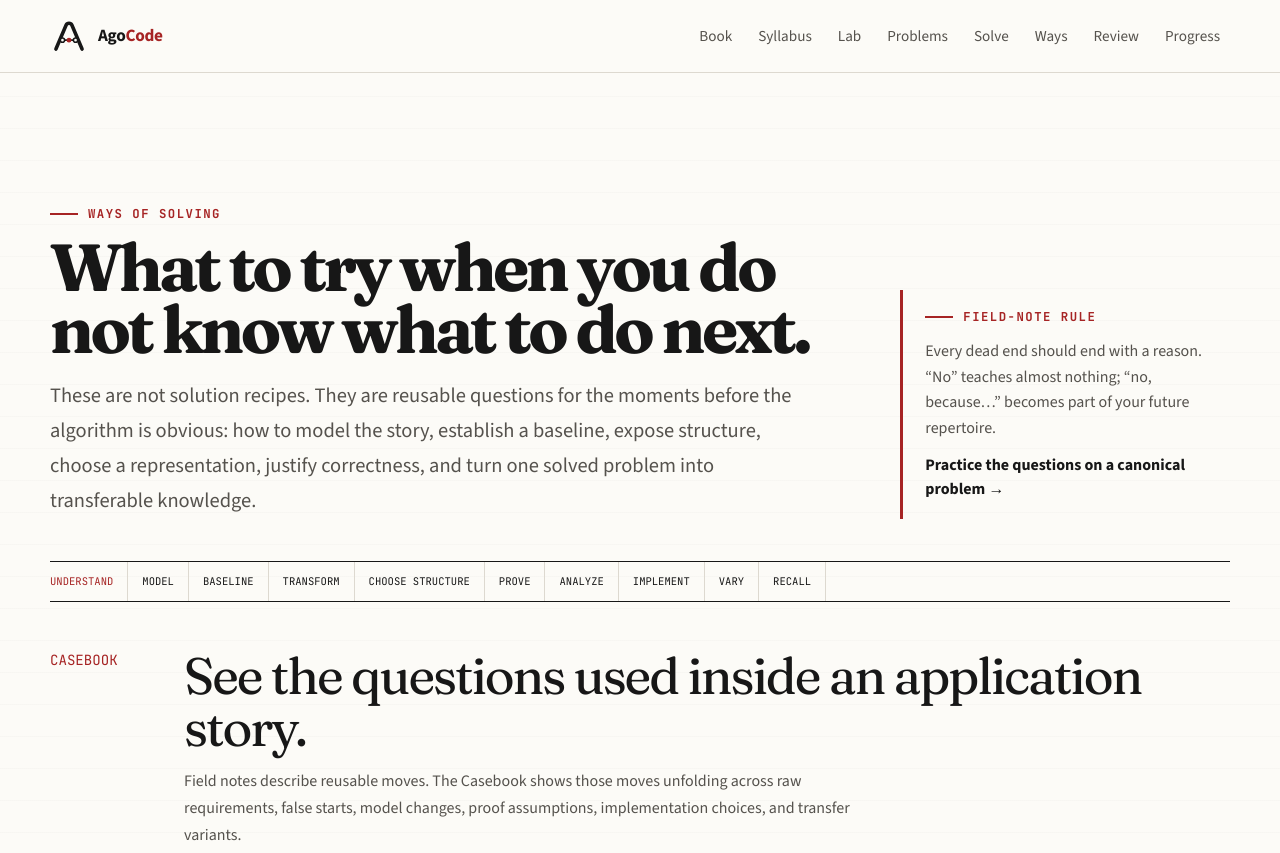
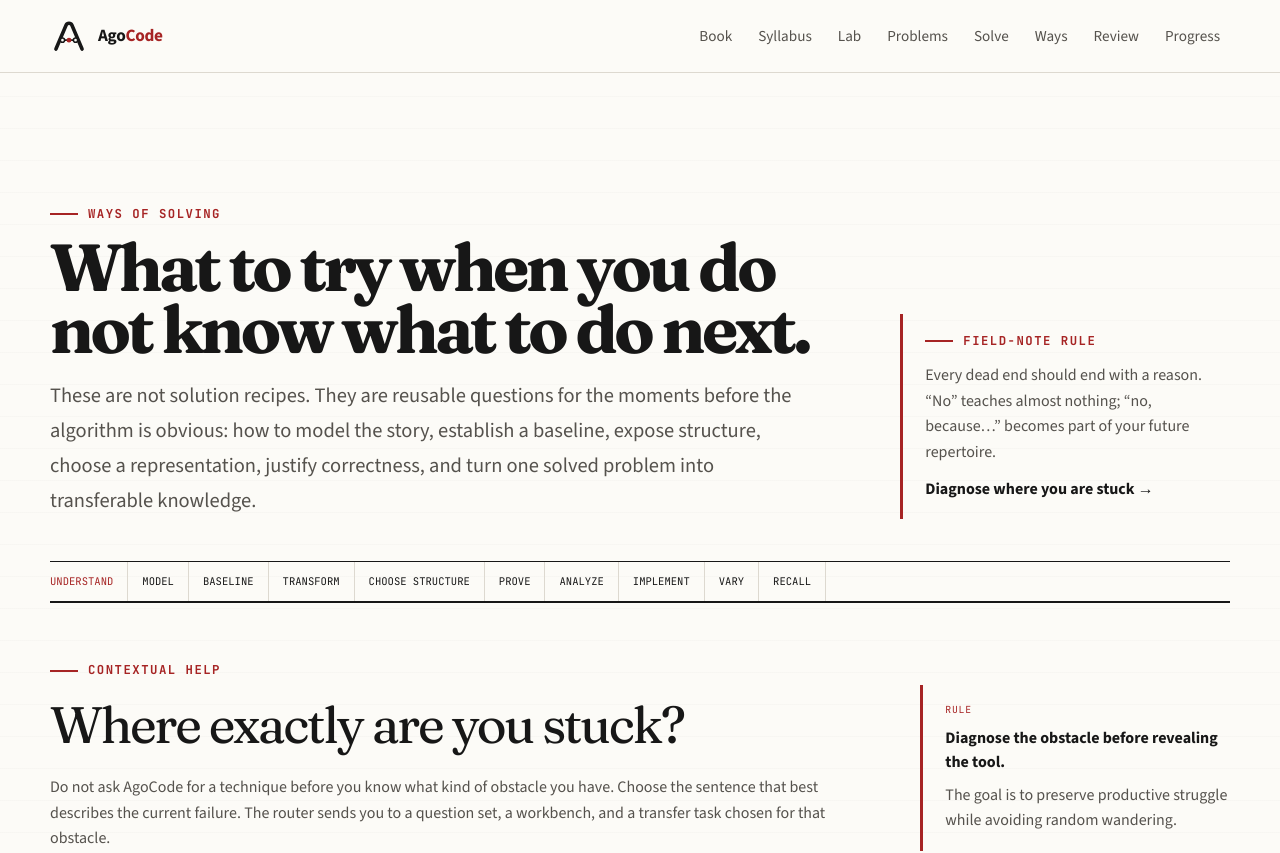
Before and after one commit to anatwork14/agocode, a Next.js app: page /blog in a window 1280 px wide. Shown: the top 853 px of the page. Built offline with nearby package versions, Linux system fonts and the light colour scheme.

Commit message:
feat: make Ways of Solving context-aware

```diff
--- a/app/blog/page.tsx
+++ b/app/blog/page.tsx
@@ -1,11 +1,12 @@
 import Link from "next/link";
+import { StuckRouter } from "@/components/blog/StuckRouter";
 import { fieldNotes } from "@/lib/knowledge/blog";
 import { caseStudies } from "@/lib/knowledge/casebook";
 import { problemSolvingLoop } from "@/lib/knowledge/syllabus";
 
 export const metadata = {
   title: "Ways of Solving",
-  description: "Original AgoCode field notes on modeling, baselines, invariants, representations, complexity, and transfer.",
+  description: "Original AgoCode field notes and contextual help for modeling, baselines, invariants, representations, complexity, and transfer.",
 };
 
 export default function BlogPage() {
@@ -25,13 +26,15 @@ export default function BlogPage() {
           <aside className="knowledge-note">
             <span className="eyebrow">Field-note rule</span>
             <p>Every dead end should end with a reason. “No” teaches almost nothing; “no, because…” becomes part of your future repertoire.</p>
-            <Link href="/exercises">Practice the questions on a canonical problem →</Link>
+            <Link href="#diagnose">Diagnose where you are stuck →</Link>
           </aside>
         </div>
 
         <section className="blog-loop" aria-label="Problem-solving loop">
           {problemSolvingLoop.map((step) => <span key={step}>{step}</span>)}
         </section>
+
+        <StuckRouter />
 
         <section className="section" style={{ paddingTop: 48 }}>
           <div className="section-heading">
```
